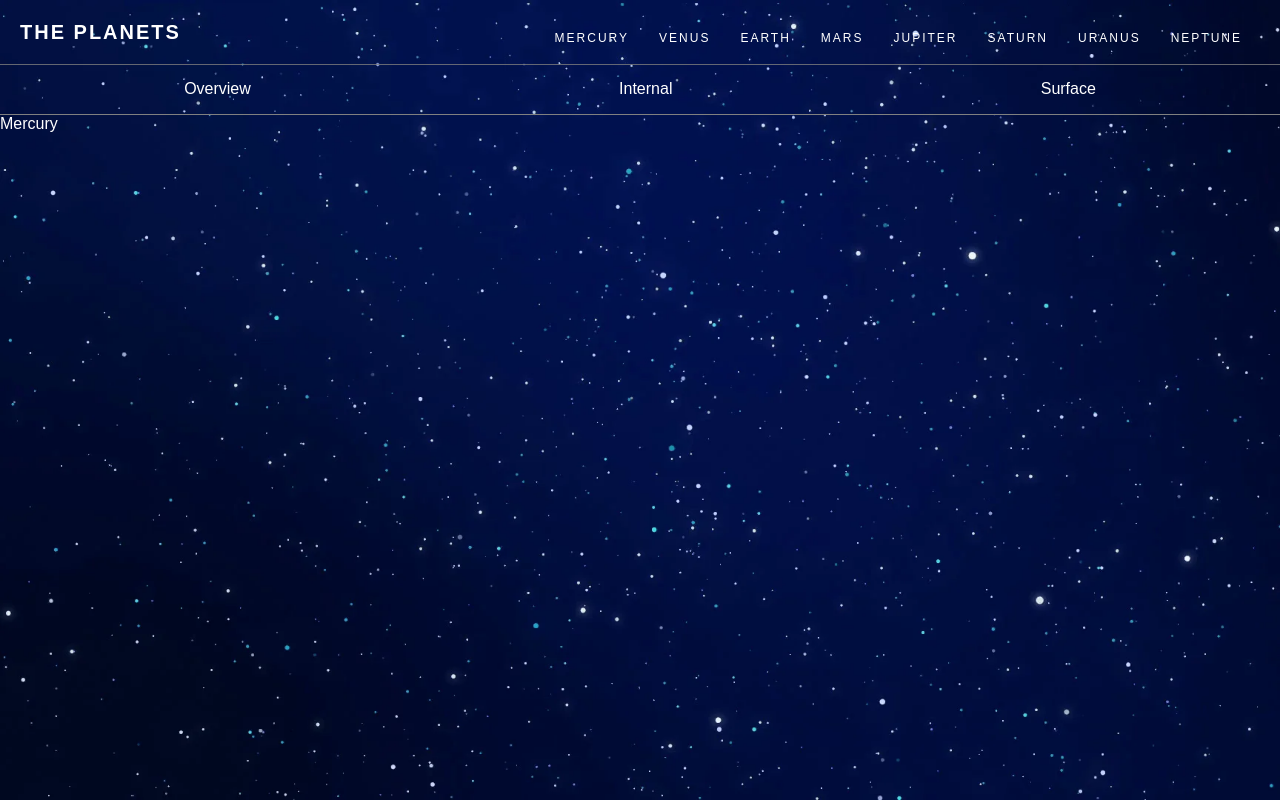
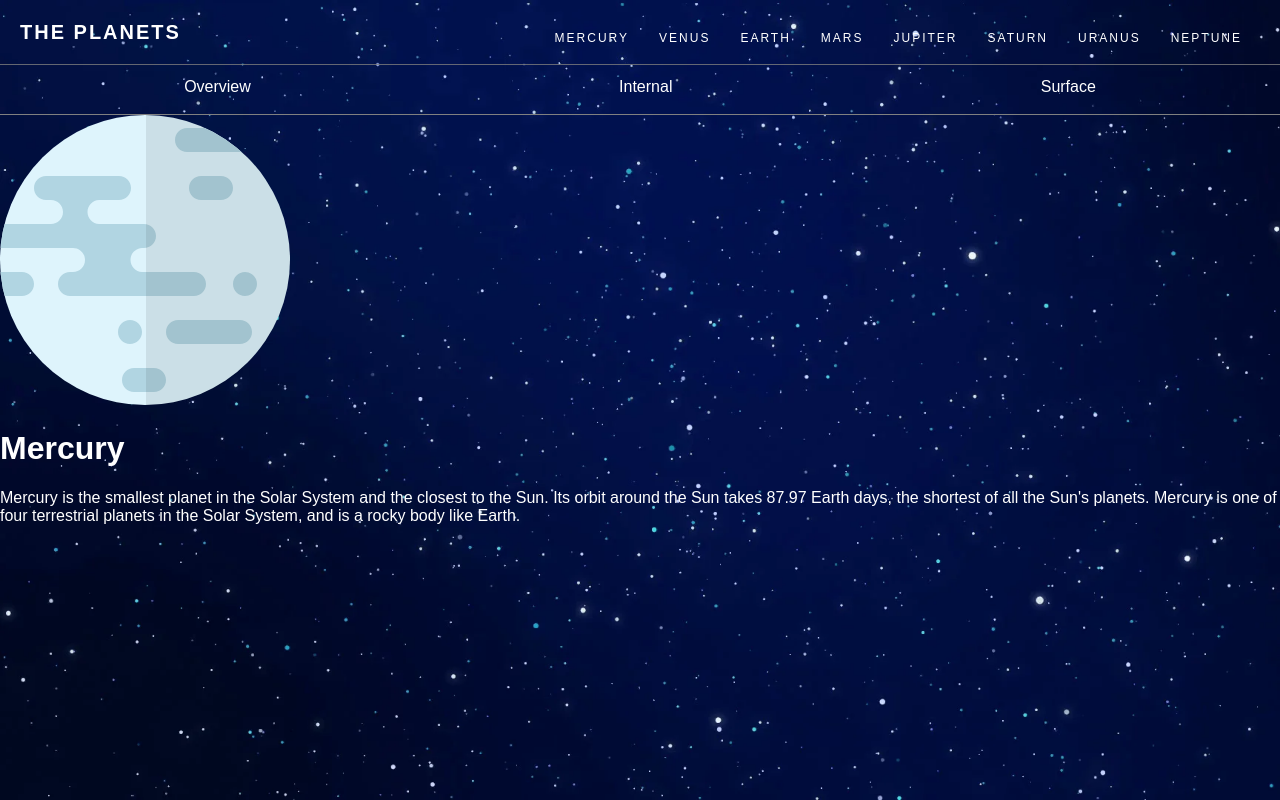
Before and after one commit to Rodri-97/planets-fact-website, a React (Create React App) app: page / in a window 1280 px wide. Built offline with nearby package versions, Linux system fonts and the light colour scheme.

Commit message:
get tabs working

```diff
--- a/src/App.js
+++ b/src/App.js
@@ -11,7 +11,9 @@ const App = () => {
   return (
     <div>
       <Navbar planets={planets} changePlanet={changePlanet}/>
-      <Planet planet={currentPlanet} />
+      <Planet
+        currentPlanet={currentPlanet}
+      />
     </div>
   )
 }
--- a/src/components/Planet.js
+++ b/src/components/Planet.js
@@ -1,15 +1,24 @@
+import { useState } from "react";
+import Tab from "./Tab.js";
 import "../styles/Planet.css";
 
 const Planet = (props) => {
-    const { planet } = props;
+    const { currentPlanet } = props;
+    const [currentTab, setCurrentTab] = useState("Overview");
+
     return (
         <div className="planet page">
             <div className="selector selector-top">
-                <div className="selector-item selector-top-item">Overview</div>
-                <div className="selector-item selector-top-item">Internal</div>
-                <div className="selector-item selector-top-item">Surface</div>
+                <div
+                    className="selector-item selector-top-item"
+                    onClick={() => setCurrentTab("Overview")}
+                >
+                    Overview
+                </div>
+                <div className="selector-item selector-top-item" onClick={() => setCurrentTab("Internal")}>Internal</div>
+                <div className="selector-item selector-top-item" onClick={() => setCurrentTab("Surface")}>Surface</div>
             </div>
-            {planet.name}
+            <Tab currentPlanet={currentPlanet} currentTab={currentTab}/>
         </div>
     )
 }
--- /dev/null
+++ b/src/components/Tab.js
@@ -0,0 +1,28 @@
+const Tab = (props) => {
+    const { currentPlanet, currentTab } = props;
+    const { name, overview, structure, geology, images } = currentPlanet;
+
+    let imageDisplayed;
+    let textDisplayed;
+
+    if (currentTab === "Overview") {
+        imageDisplayed = images.planet;
+        textDisplayed = overview.content;
+    } else if (currentTab === "Internal") {
+        imageDisplayed = images.internal;
+        textDisplayed = structure.content;
+    } else if (currentTab === "Surface") {
+        imageDisplayed = images.geology;
+        textDisplayed = geology.content;
+    }
+
+    return (
+        <div className="tab-content">
+            <img src={imageDisplayed} alt={name}/>
+            <h1>{name}</h1>
+            <div className="text">{textDisplayed}</div>
+        </div>
+    )
+}
+
+export default Tab;
--- a/src/data.js
+++ b/src/data.js
@@ -47,7 +47,7 @@ export const planets = [
         "internal": mercuryInternal,
         "geology": mercuryGeology
         },
-        color: "#419EBB",
+        "color": "#419EBB",
     },
     {
         "name": "Venus",
@@ -72,7 +72,7 @@ export const planets = [
         "internal": venusInternal,
         "geology": venusGeology
         },
-        color: "#EDA249",
+        "color": "#EDA249",
     },
     {
         "name": "Earth",
@@ -97,7 +97,7 @@ export const planets = [
         "internal": earthInternal,
         "geology": earthGeology
         },
-        color: "#6f2ed6",
+        "color": "#6f2ed6",
     },
     {
         "name": "Mars",
@@ -122,7 +122,7 @@ export const planets = [
         "internal": marsInternal,
         "geology": marsGeology
         },
-        color: "#D14C32",
+        "color": "#D14C32",
     },
     {
         "name": "Jupiter",
@@ -147,7 +147,7 @@ export const planets = [
         "internal": jupiterInternal,
         "geology": jupiterGeology
         },
-        color: "#D83A34",
+        "color": "#D83A34",
     },
     {
         "name": "Saturn",
@@ -172,7 +172,7 @@ export const planets = [
         "internal": saturnInternal,
         "geology": saturnGeology
         },
-        color: "#CD5120",
+        "color": "#CD5120",
     },
     {
         "name": "Uranus",
@@ -197,7 +197,7 @@ export const planets = [
         "internal": uranusInternal,
         "geology": uranusGeology
         },
-        color: "#1ec2a4",
+        "color": "#1ec2a4",
     },
     {
         "name": "Neptune",
@@ -222,6 +222,6 @@ export const planets = [
         "internal": neptuneInternal,
         "geology": neptuneGeology
         },
-        color: "#2d68f0",
+        "color": "#2d68f0",
     }
 ]
--- a/src/styles/Planet.css
+++ b/src/styles/Planet.css
@@ -17,3 +17,7 @@
     border-bottom: 1px solid gray;
     height: 50px;
 }
+
+.selector-top-item {
+    border-bottom: 4px solid transparent;
+}
```
Also changed, not shown: src/styles/Tab.css (added).
